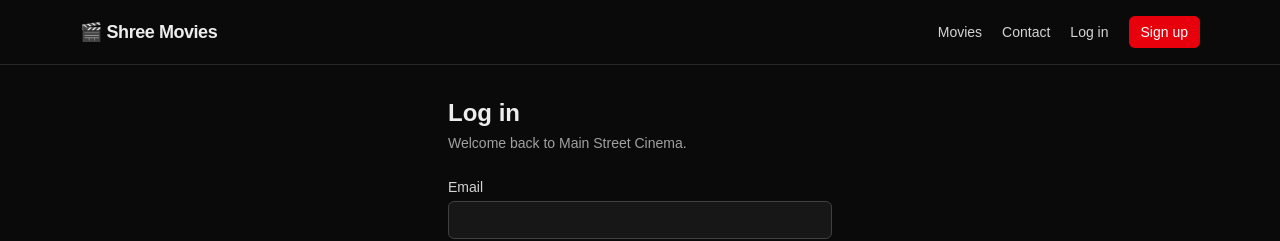
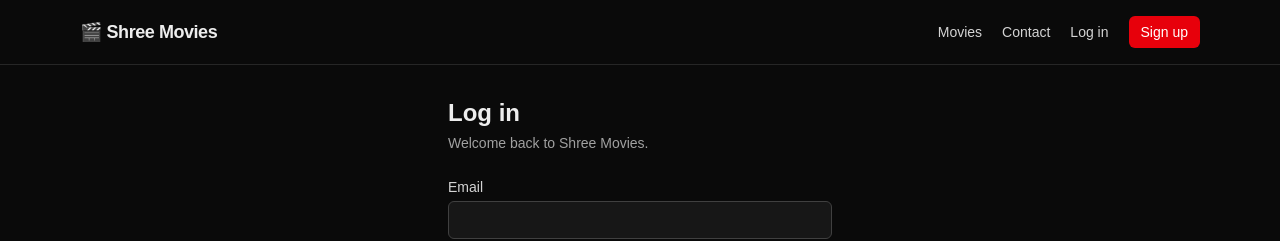
Before and after one commit to prakash1accts/ShreeMovies, a Next.js app: page /login in a window 1280 px wide. Shown: the top 241 px of the page. Built offline with nearby package versions, Linux system fonts and the light colour scheme; no server answers.

Commit message:
Update AuthForm.tsx

```diff
--- a/src/components/AuthForm.tsx
+++ b/src/components/AuthForm.tsx
@@ -25,7 +25,7 @@ export default function AuthForm({
       </h1>
       <p className="mt-1 text-sm text-neutral-400">
         {mode === "login"
-          ? "Welcome back to Main Street Cinema."
+          ? "Welcome back to Shree Movies."
           : mode === "setup"
           ? "This is a one-time setup step — this page stops working once an admin account exists."
           : "Sign up to book tickets online."}
```
